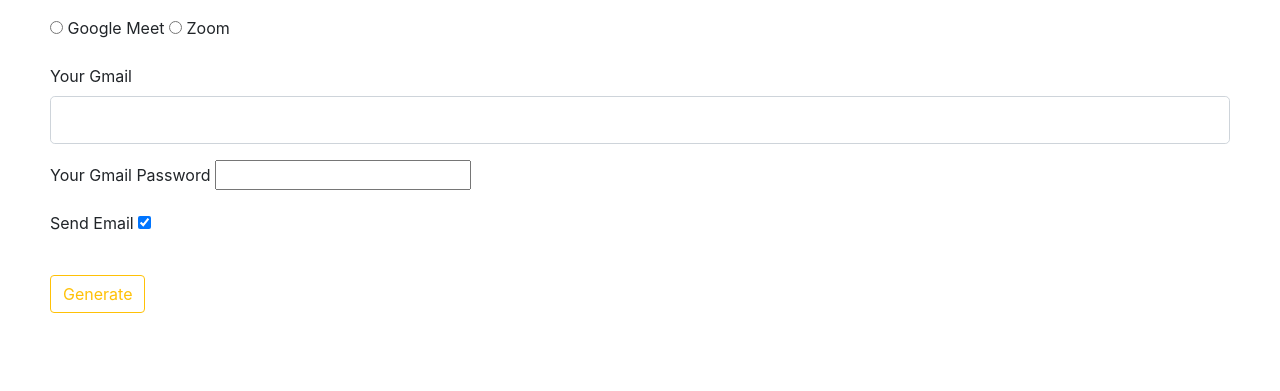
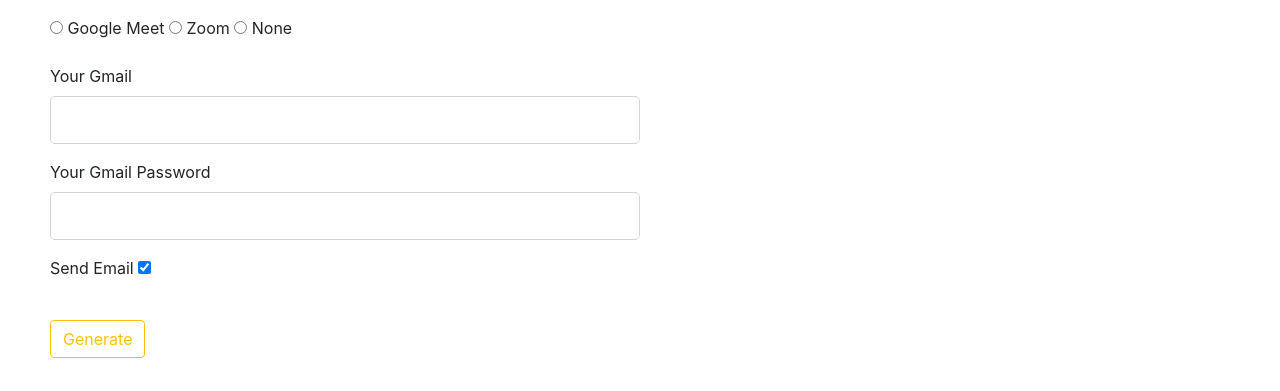
Before and after one commit to stevenoh2003/Grouper, a Flask app: template app/templates/grouper.html in a window 1280 px wide. Shown: the part 409-800 px from the top of the page. Run offline with Flask 2, Linux system fonts and the light colour scheme; the template is opened without the code that fills it: values that come from a table or form of the project are taken from there, others are empty; some libraries are stand-ins or nearby versions.

```diff
--- a/app/forms.py
+++ b/app/forms.py
@@ -30,9 +30,8 @@ class GrouperForm(FlaskForm):
 	num_groups = IntegerField("Number of Groups", validators=[Optional()])
 	differentiator = SelectField("Group by", coerce=str) #TODO: Add custom groups
 	students = SelectField("Class", coerce=str)
-	service = RadioField("Service", choices=[("Google Meet", "Google Meet"), ("Zoom", "Zoom")], validators=[Optional()])
+	service = RadioField("Service", choices=[("Google Meet", "Google Meet"), ("Zoom", "Zoom"), ("None", "None")], validators=[Optional()])
 	send_email = BooleanField("Send Email", default=True, description="Send an email with the video conference link to each participant")
-
 	gmail = StringField("Your Gmail", validators=[Email()])
 	gmail_password = PasswordField("Your Gmail Password")
 	submit = SubmitField("Generate")
--- a/app/templates/grouper.html
+++ b/app/templates/grouper.html
@@ -54,11 +54,11 @@
 					{% endif %}
 				</div>
 
-				<div class="form-group">
+				<div class="form-group" id="radiob">
 					{% for subfield in form.service %}
 					    <tr>
 					        <td>{{ subfield }}</td>
-					        <td>{{ subfield.label }}</td>
+							<td>{{ subfield.label }}</td>
 					    </tr>
 					{% endfor %}
 					{% if form.service.errors %}
@@ -68,7 +68,9 @@
 					{% endif %}
 				</div>
 
-				<div class="form-group">
+				<div id="useremail">
+
+				<div class="form-group lengthdecrease">
 					{{form.gmail.label}}
 					{% if form.gmail.errors %}
 						{{form.gmail(class="form-control form-control-lg is-invalid")}}
@@ -82,17 +84,20 @@
 					{% endif %}
 				</div>
 
-				<div class="form-group">
-					{{form.gmail_password.label}}
-					{{form.gmail_password}}
+				<div class="form-group lengthdecrease">
+					{{form.gmail_password.label(class="form-control-label")}}
+					<div>
+						{{form.gmail_password(class="form-control form-control-lg")}}
+
+					</div>
 				</div>
 
 				<div class="form-group">
 					{{form.send_email.label(class="form-control-label")}}
+
 					{{form.send_email}}
-					<div id="">
-						{{form.anouncement}}
-					</div>
+
+
 
 
 
@@ -102,6 +107,8 @@
 						{% endfor %}
 					{% endif %}
 				</div>
+
+			</div>
 			</fieldset>
 
 			<div class="form-group">
@@ -114,8 +121,13 @@
   <script>
 	$(document).ready(function() {
     var $groupBy = $("#differentiator"),
-      $class = $("#class");
-      $numG = $("#numOfGroups");
+      $class = $("#class"),
+	  $numG = $("#numOfGroups"),
+	  $mail = $("#useremail"),
+	  $none = $("#service-2");
+	  $zoom = $("#service-1");
+	  $meet = $("#service-0");
+
 
     $groupBy.on('change', function() {
       if ($groupBy.val() === "Gender"||$groupBy.val() === "Homeroom"||$groupBy.val() === "Nationality"||$groupBy.val() === "Random") {
@@ -125,7 +137,21 @@
         $class.hide();
         $numG.hide();
       }
-    });
+	});
+
+	$none.click(function(){
+		$mail.hide();
+	});
+
+	$meet.click(function(){
+		$mail.show();
+
+	});
+	$zoom.click(function(){
+		$mail.show();
+
+	});
+
 
   })
   </script>
```
